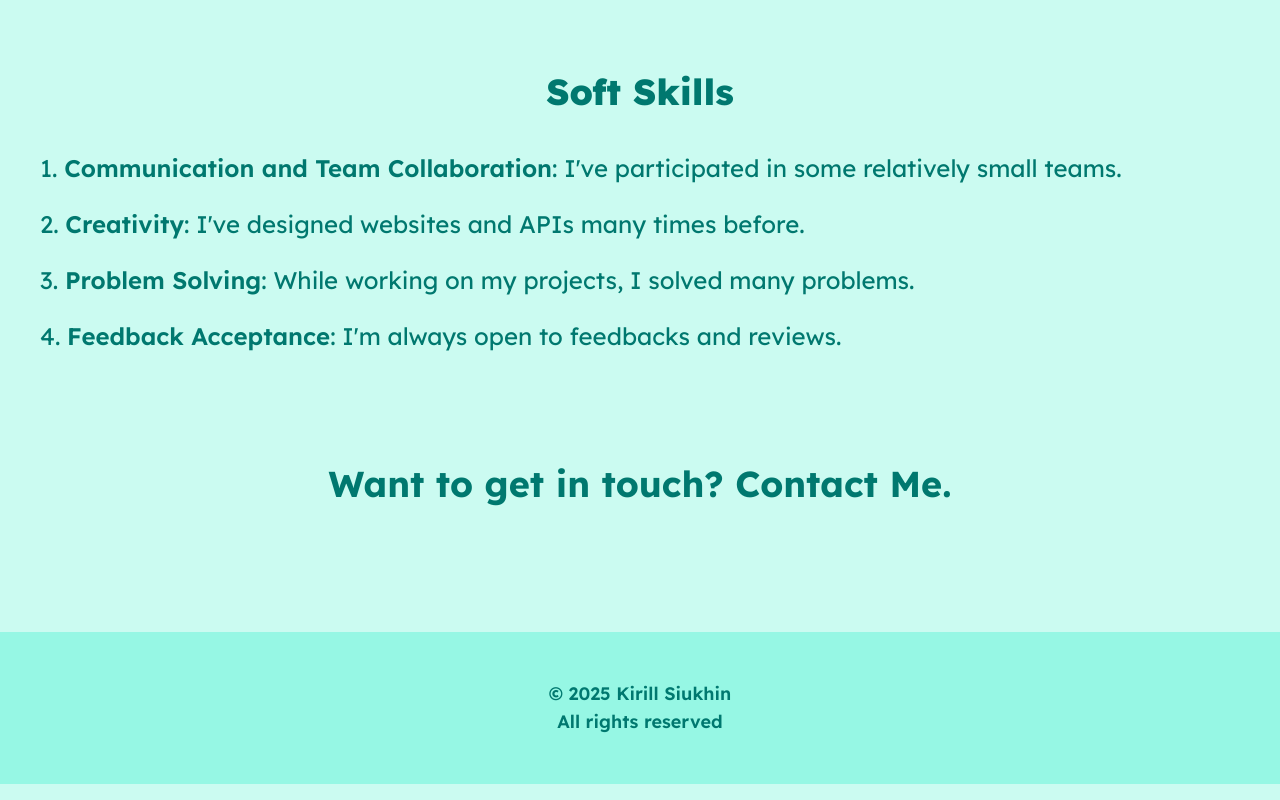
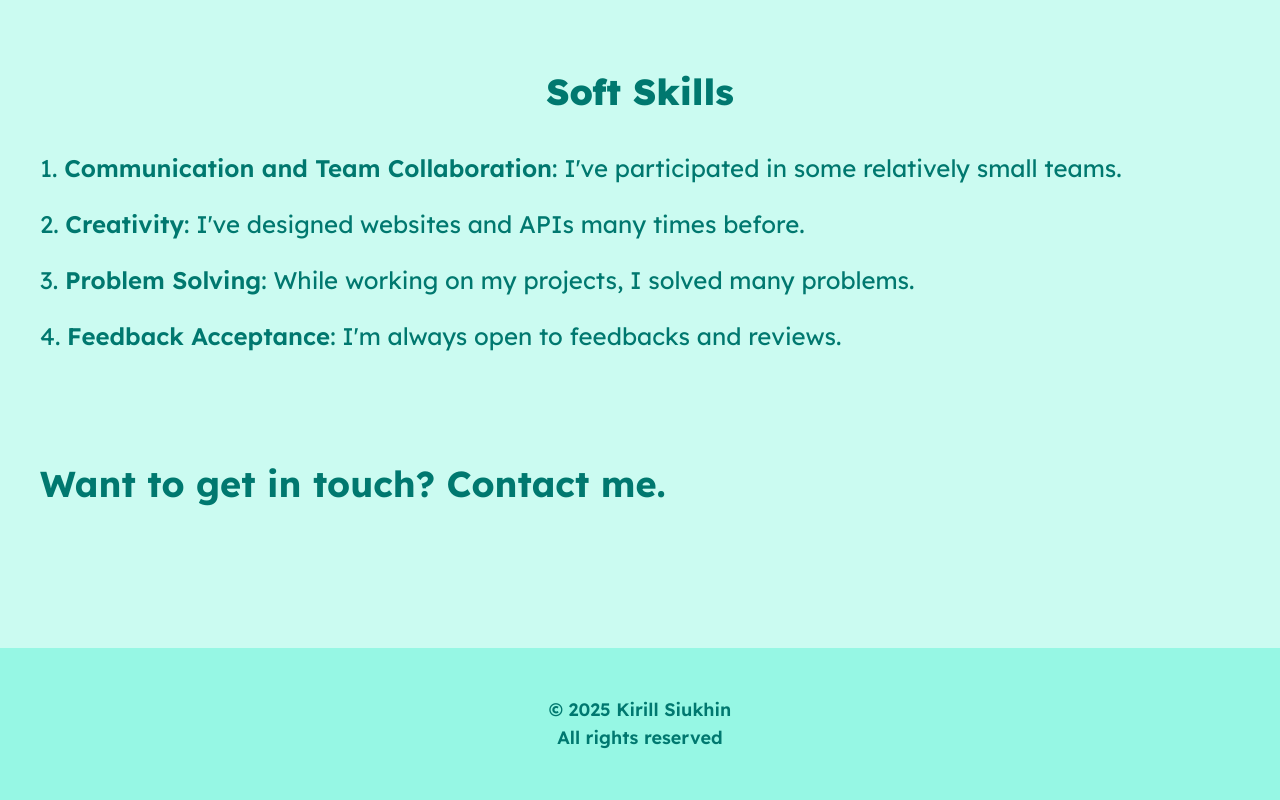
Before and after one commit to MisterKirill/website, a Next.js app: page / in a window 1280 px wide. Shown: the part 880-1680 px from the top of the page. Built offline with nearby package versions, Linux system fonts and the light colour scheme.

Commit message:
feat: small improvements

```diff
--- a/src/app/blog/[name]/page.tsx
+++ b/src/app/blog/[name]/page.tsx
@@ -1,3 +1,4 @@
+import Link from 'next/link';
 import { Metadata } from 'next';
 import { notFound } from 'next/navigation';
 import { prisma } from '@/utils/prisma';
@@ -36,7 +37,9 @@ export default async function Page({ params }: { params: Promise<{ name: string
 
       <span className="font-semibold text-lg mb-8">Article by Kirill Siukhin &bull; {moment(post.created_at).fromNow()}</span>
 
-      <span className="text-lg prose">{post.content}</span>
+      <span className="text-lg mb-8">{post.content}</span>
+
+      <Link href="/blog" className="self-end hover:underline font-semibold">Back to posts</Link>
     </div>
   );
 }
--- a/src/app/page.tsx
+++ b/src/app/page.tsx
@@ -28,9 +28,11 @@ export default function Page() {
 
       <SoftSkills />
 
-      <span className="text-center font-bold text-4xl mt-28">
-        Want to get in touch? <TextLink href="/contact">Contact Me</TextLink>.
-      </span>
+      <div className="flex flex-col mt-28 items-start">
+        <span className="font-bold text-4xl mb-4">
+          Want to get in touch? <TextLink href="/contact">Contact me</TextLink>.
+        </span>
+      </div>
     </div>
   );
 }
--- a/src/components/TextLink.tsx
+++ b/src/components/TextLink.tsx
@@ -1,9 +1,14 @@
-import { PropsWithChildren } from 'react';
+import { ReactNode } from 'react';
 import Link, { LinkProps } from 'next/link';
 
-export default function TextLink({ children, ...props }: PropsWithChildren<LinkProps>) {
+interface TextLinkProps extends LinkProps {
+  children: ReactNode;
+  className?: string;
+}
+
+export default function TextLink({ children, className, ...props }: TextLinkProps) {
   return (
-    <Link className="font-bold transition-colors border-b-3 border-transparent hover:border-teal-700 dark:hover:border-teal-200" {...props}>
+    <Link className={`font-bold transition-colors border-b-2 border-transparent hover:border-teal-700 dark:hover:border-teal-200 ${className}`} {...props}>
       {children}
     </Link>
   );
```
